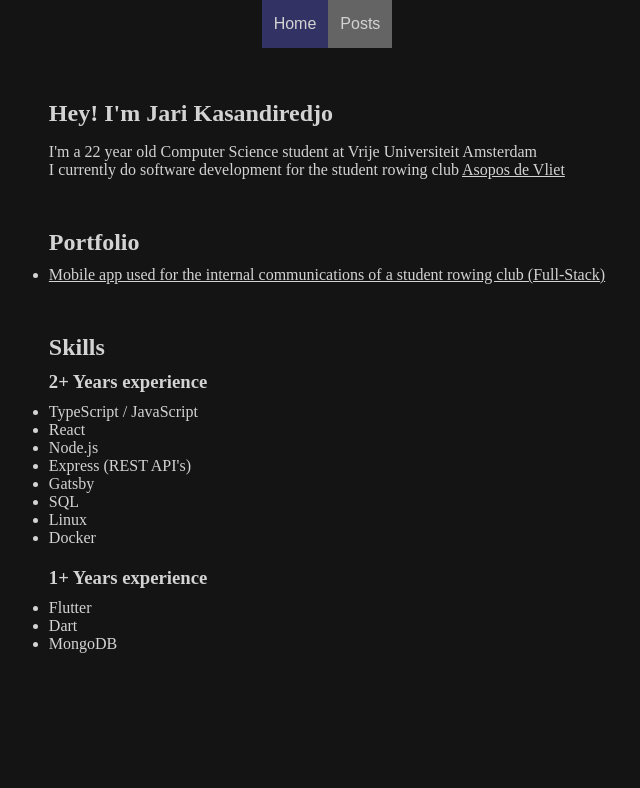
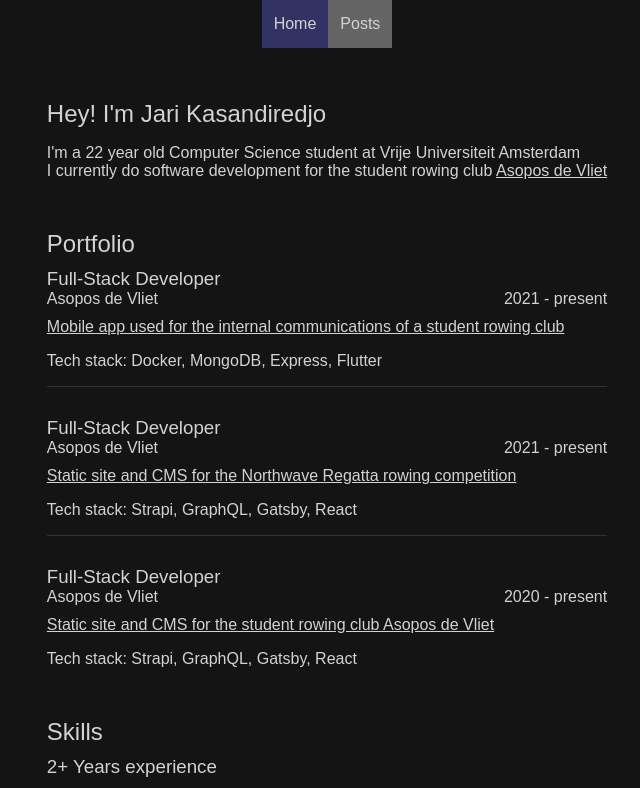
Before and after one commit to sw1jari/jarinoah.com, a Next.js app: page / in a window 1280 px wide. Shown: the top 788 px of the page, without its empty margins (313-953 px from the left). Built offline with nearby package versions, Linux system fonts and the light colour scheme.

Commit message:
homepage

```diff
--- a/pages/index.tsx
+++ b/pages/index.tsx
@@ -1,12 +1,13 @@
 import type { NextPage } from 'next'
 import Head from 'next/head';
 import Link from 'next/link';
+import styles from '../styles/Home.module.css'
 
 const Home: NextPage = () => {
   const age = Math.floor((Date.now() - Date.parse('2000-02-27')) / 31557600000)
 
   return (
-    <>
+    <div className={styles.home}>
       <Head>
         <title>Jari Kasandiredjo</title>
       </Head>
@@ -18,18 +19,60 @@ const Home: NextPage = () => {
           club <Link href='https://asopos.nl/'><a>Asopos de Vliet</a></Link><br/>
         </p>
       </section>
-      <section id='portfolio'>
+      <section id='portfolio' className={styles.portfolio}>
         <h1>Portfolio</h1>
         <ul>
+          <div className={styles.portfolioHead}>
+            <h3>Full-Stack Developer</h3>
+            <div className={styles.portfolioHeadChildren}>
+              <p>Asopos de Vliet</p>
+              <p>2021 - present</p>
+            </div>
+          </div>
           <li key='asopos-app'>
             <Link
               href='https://apps.apple.com/app/asopos/id1606014844?platform=iphone'
               >
                 <a>
                   Mobile app used for the internal communications of a student
-                  rowing club (Full-Stack)
+                  rowing club
                 </a>
             </Link>
+            <p>Tech stack: Docker, MongoDB, Express, Flutter</p>
+          </li>
+          <div className={styles.portfolioHead}>
+            <h3>Full-Stack Developer</h3>
+            <div className={styles.portfolioHeadChildren}>
+              <p>Asopos de Vliet</p>
+              <p>2021 - present</p>
+            </div>
+          </div>
+          <li key='northwave-regatta'>
+            <Link
+              href='https://northwaveregatta.nl'
+              >
+                <a>
+                  Static site and CMS for the Northwave Regatta rowing competition
+                </a>
+            </Link>
+            <p>Tech stack: Strapi, GraphQL, Gatsby, React</p>
+          </li>
+          <div className={styles.portfolioHead}>
+            <h3>Full-Stack Developer</h3>
+            <div className={styles.portfolioHeadChildren}>
+              <p>Asopos de Vliet</p>
+              <p>2020 - present</p>
+            </div>
+          </div>
+          <li key='asopos-nl'>
+            <Link
+              href='https://asopos.nl'
+              >
+                <a>
+                Static site and CMS for the student rowing club Asopos de Vliet
+                </a>
+            </Link>
+            <p>Tech stack: Strapi, GraphQL, Gatsby, React</p>
           </li>
         </ul>
       </section>
@@ -42,6 +85,7 @@ const Home: NextPage = () => {
           <li>Node.js</li>
           <li>Express (REST API&apos;s)</li>
           <li>Gatsby</li>
+          <li>GraphQL</li>
           <li>SQL</li>
           <li>Linux</li>
           <li>Docker</li>
@@ -53,7 +97,7 @@ const Home: NextPage = () => {
           <li>MongoDB</li>
         </ul>
       </section>
-    </>
+    </div>
   )
 }
 
--- a/styles/Body.module.css
+++ b/styles/Body.module.css
@@ -1,7 +1,6 @@
 .body {
-  margin: 0px auto;
+  margin: 100px auto;
   width: 80%;
-  margin-top: 100px;
   display: flex;
   justify-content: center;
   flex-direction: column;
--- /dev/null
+++ b/styles/Home.module.css
@@ -0,0 +1,26 @@
+.home ul {
+  list-style-position: inside;
+  list-style-type: '- ';
+}
+
+.portfolio ul {
+  list-style-type: none;
+}
+
+.portfolio li:not(li:last-child) {
+  border-bottom: 1px solid rgba(50, 50, 50, 50);
+  margin-bottom: 30px;
+}
+
+.portfolioHeadChildren {
+  display: flex;
+  justify-content: space-between;
+}
+
+.portfolioHead p, .portfolioHead h3 {
+  margin: 0px
+}
+
+.portfolioHead {
+  margin-bottom: 10px;
+}
--- a/styles/globals.css
+++ b/styles/globals.css
@@ -23,3 +23,8 @@ h1, h3 {
 ul:not(ul:last-child) {
   margin-bottom: 20px;
 }
+
+* {
+  font-family: sans-serif;
+  font-weight: 400;
+}
```
